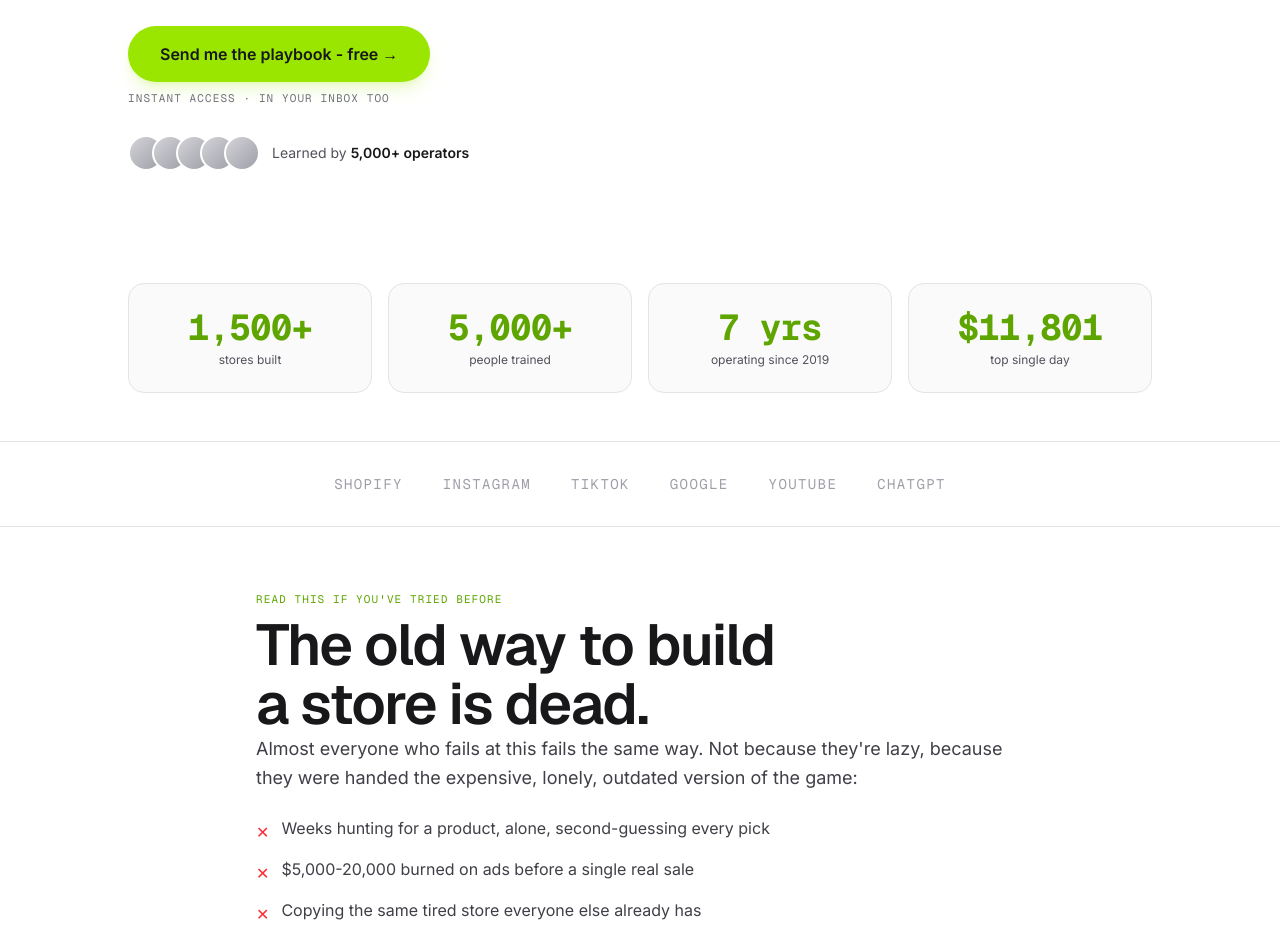
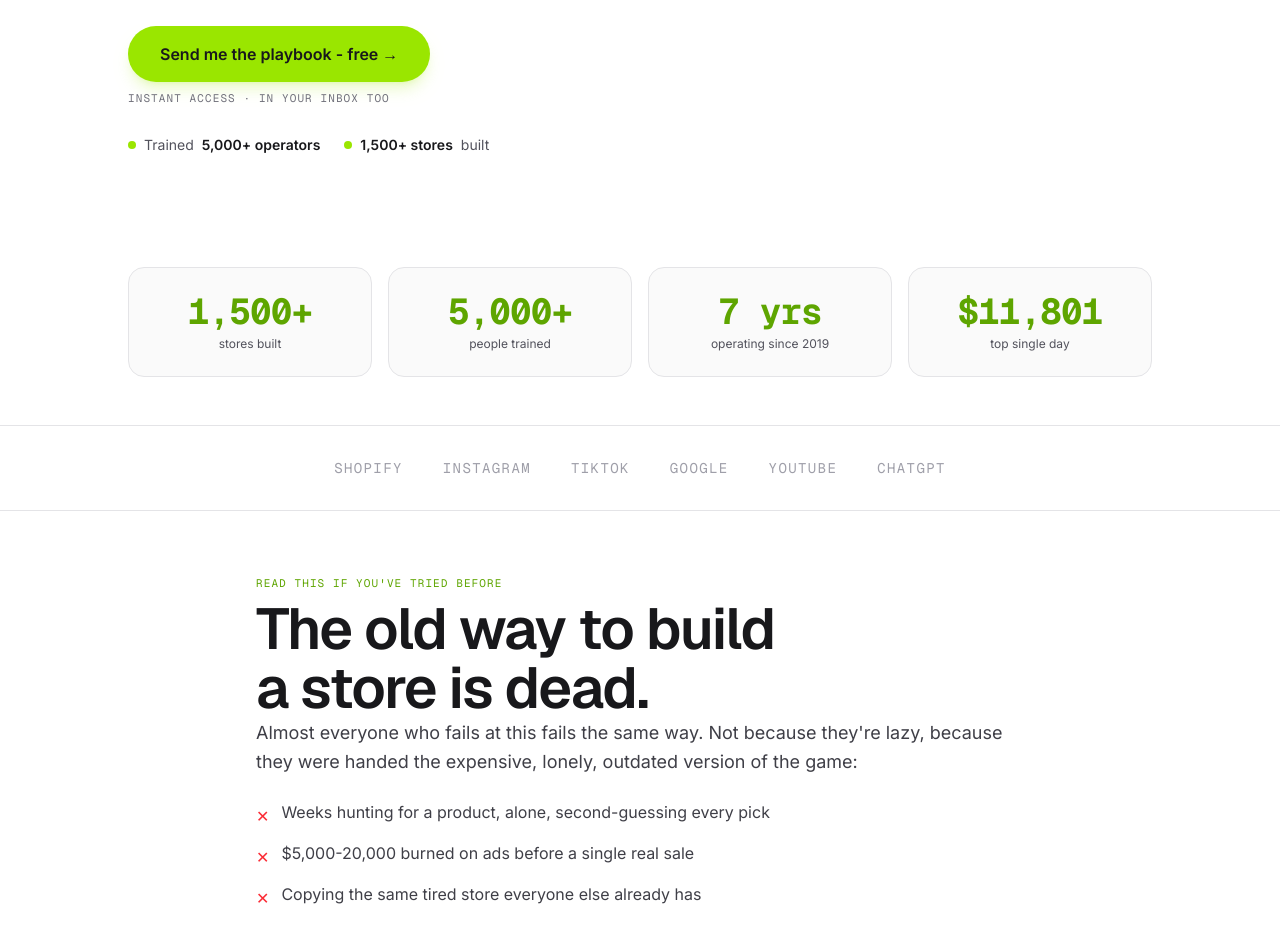
Before and after one commit to artemecom/ecomartem-agency, a Next.js app: page /product in a window 1280 px wide. Shown: the part 1020-1947 px from the top of the page. Built offline with nearby package versions, Linux system fonts and the light colour scheme; no server answers.

Commit message:
Landing: remove empty avatar placeholders, clean text social-proof line

```diff
--- a/src/app/product/page.tsx
+++ b/src/app/product/page.tsx
@@ -139,14 +139,14 @@ export default function ProductPage() {
               Heads up: this won&apos;t be free forever. Grab it while it is.
             </p>
             <div className="mt-7"><CTA sub="Instant access · in your inbox too" /></div>
-            <div className="mt-7 flex items-center gap-3">
-              <div className="flex -space-x-3">
-                {[1, 2, 3, 4, 5].map((i) => (
-                  <div key={i} className="h-9 w-9 rounded-full border-2 border-white bg-gradient-to-br from-zinc-300 to-zinc-400 dark:border-zinc-950 dark:from-zinc-600 dark:to-zinc-700" />
-                ))}
-              </div>
-              <span className="text-sm text-zinc-600 dark:text-zinc-400">
-                Learned by <strong className="text-zinc-900 dark:text-white">5,000+ operators</strong>
+            <div className="mt-7 flex flex-wrap items-center gap-x-6 gap-y-2 text-sm text-zinc-600 dark:text-zinc-400">
+              <span className="inline-flex items-center gap-2">
+                <span className="h-2 w-2 rounded-full bg-lime-400" />
+                Trained <strong className="text-zinc-900 dark:text-white">5,000+ operators</strong>
+              </span>
+              <span className="inline-flex items-center gap-2">
+                <span className="h-2 w-2 rounded-full bg-lime-400" />
+                <strong className="text-zinc-900 dark:text-white">1,500+ stores</strong> built
               </span>
             </div>
           </div>
```
